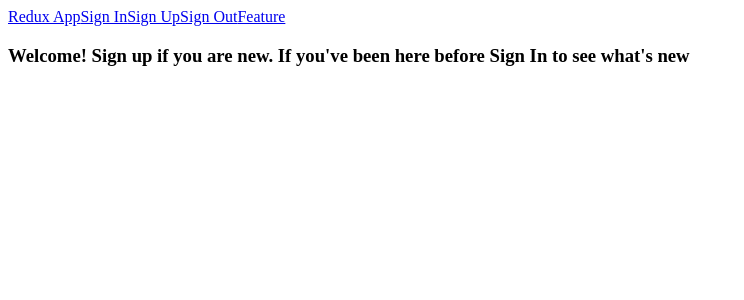
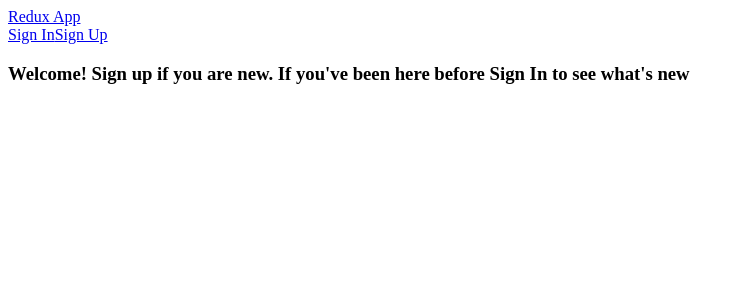
Before and after one commit to aelise17264/client, a React (Create React App) app: page / in a window 1280 px wide. Shown: the top 300 px of the page, without its empty margins (0-744 px from the left). Built offline with nearby package versions, Linux system fonts and the light colour scheme.

Commit message:
changed header to render links relevant to user status

```diff
--- a/src/components/Header.js
+++ b/src/components/Header.js
@@ -1,19 +1,40 @@
 import React, {Component} from 'react';
 import {Link} from 'react-router-dom';
+import {connect} from 'react-redux';
 
 class Header extends Component {
+    renderLinks(){
+        if(this.props.authenticated){
+            return(
+                <div>
+                    <Link to="/signout">Sign Out</Link>
+                    <Link to="/feature">Feature</Link>
+                </div>
+            )
+        }else{
+            return(
+                <div>
+                    <Link to="/signin">Sign In</Link>
+                    <Link to="/signup">Sign Up</Link>
+
+                </div>
+            )
+        }
+    }
+
     render(){
         return(
             <div>
                 <Link to="/">Redux App</Link>
-                <Link to="/signin">Sign In</Link>
-                <Link to="/signup">Sign Up</Link>
-                <Link to="/signout">Sign Out</Link>
-                <Link to="/feature">Feature</Link>
+                {this.renderLinks()}
 
             </div>
         )
     }
 }
 
-export default Header
+function mapStateToProps(state){
+    return {authenticated: state.auth.authenticated}
+}
+
+export default connect(mapStateToProps)(Header);
```
